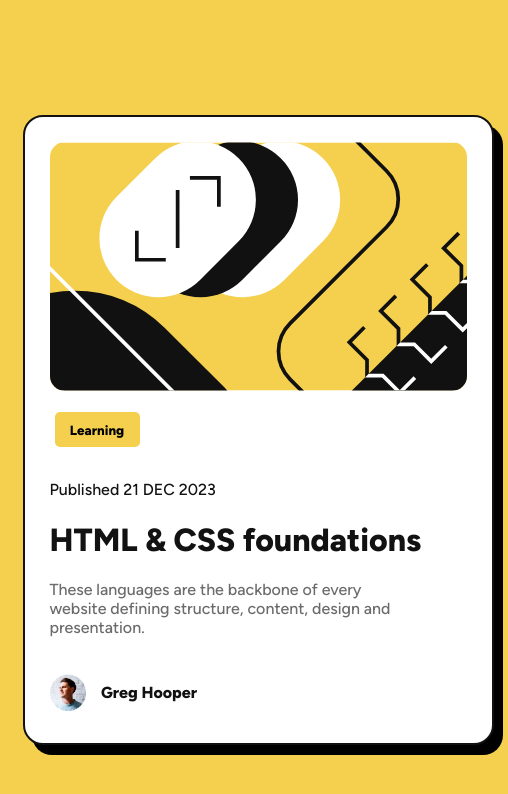
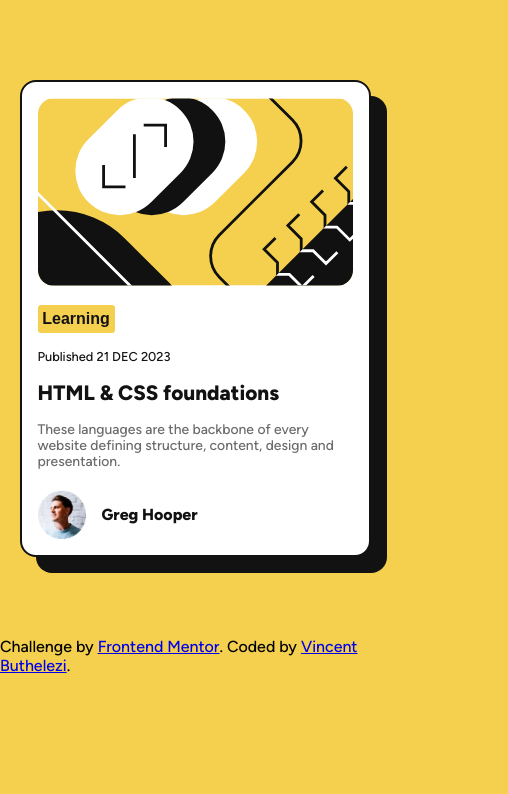
Before and after one commit to madalav549/Blog-preview-card, a plain HTML site: page index.html in a window 390 px wide. Shown: the whole page, 508 px wide, since content can reach past the window. Drawn offline with Linux system fonts and the light colour scheme.

Commit message:
Refactor(CSS): use CSS variable, rem units, and responsive layout

```diff
--- a/index.html
+++ b/index.html
@@ -9,22 +9,19 @@
 </head>
 <body>
   <div class="main-container">
-    <img src="assets/images/illustration-article.svg" class="image-a"><br>
+    <img src="assets/images/illustration-article.svg" class="main-image" alt="article-image"><br>
     <button>Learning</button>
-    <p class="a">Published 21 DEC 2023</p>
+    <p class="date">Published 21 DEC 2023</p>
     <h1>HTML & CSS foundations</h1>
-    <p class="b">These languages are the backbone of every website defining structure, content, design and presentation.</p>
+    <p class="content">These languages are the backbone of every website defining structure, content, design and presentation.</p>
     <div class="profile">
-      <img src="assets/images/image-avatar.webp" class="profile-image">
+      <img src="assets/images/image-avatar.webp" class="profile-image" alt="profile image">
       <p>Greg Hooper</p>
     </div>
-    <!--<div class="attribution">
-      <p>Challenge by <a href="https://www.frontendmentor.io?ref=challenge" target="_blank">Frontend Mentor</a>.Coded by <a href="#">Vincent Buthelezi</a>.</p>
-    </div>-->
   </div>
-  <!--<div class="attribution">
+  <div class="attribution">
   <p>Challenge by <a href="https://www.frontendmentor.io?ref=challenge" target="_blank">Frontend Mentor</a>.
   Coded by <a href="#">Vincent Buthelezi</a>.</p>
-  </div>-->
+  </div>
 </body>
 </html>
--- a/styles.css
+++ b/styles.css
@@ -1,3 +1,5 @@
+/*Setup*/
+
 @font-face{
   font-family: 'Figtree';
   src: url('./assets/fonts/Figtree-VariableFont_wght.ttf') format('truetype');
@@ -5,79 +7,129 @@
   font-style: normal;
   font-display: swap;
 }
-body{
-  background-color: hsl(47, 88%, 63%);
-  display: flex;
-  height: 100vh;
-  justify-content: center;
-  align-items: center;
-  font-family: 'Figtree'
+
+:root{
+  --yellow: hsl(47, 88%, 63%);
+  --white: hsl(0, 0%, 100%);
+  --Gray-500: hsl(0, 0%, 42%);
+  --Gray-950: hsl(0, 0%, 7%);
+  --font-family: Figtree;
+  --font-weight-1: 500;
+  --font-weight-2: 800;
 }
-p{
+
+*,
+*::before,
+*::after{
+    box-sizing: border-box;
+    margin: 0;
+    padding: 0;
+    border: none;
+}
+
+html{
   font-size: 16px;
 }
+
+/*Mobile design*/
+
+body{
+  display: flex;
+  flex-direction: column;
+  gap: 5rem;
+  background-color: var(--yellow);
+  align-items: center;
+  padding-top: 5rem;
+  font-family: var(--font-family);
+}
+
 .main-container{
-  background-color: hsl(0, 0%, 100%);
-  border-radius: 20px;
-  border: 2px hsl(0, 0%, 7%) solid;
-  padding: 25px;
-  box-shadow: 9px 10px;
-  width: 417px;
+  background-color: var(--white);
+  width: 90%;
+  border: 2px solid var(--Gray-950);
+  border-radius: 1rem;
+  display: flex;
+  flex-direction: column;
+  padding: 1rem;
+  box-shadow: 1rem 1rem 0 0 var(--Gray-950);
 }
-.image-a{
+
+.main-image{
   width: 100%;
-  border-radius: 15px;
+  border-radius: 1rem;
 }
+
 button{
-  background-color: hsl(47, 88%, 63%);
-  margin: 17px 5px;
-  border: none;
-  border-radius: 5px;
-  height: 35px;
-  width: 85px;
-  font-weight: 800;
-  font-family: 'Figtree';
+  background-color: var(--yellow);
+  color: var(--Gray-950);
+  font-weight: var(--font-weight-2);
+  width: fit-content;
+  font-size: 1rem;
+  padding: 0.3rem;
+  border-radius: 0.2rem;
 }
+
+.date{
+  font-size: 0.8rem;
+  color: var(--Gray-950);
+  font-weight: var(--font-weight-1);
+  margin-top: 1rem;
+}
+
 h1{
-  font-family: 'Figtree';
-  color: hsl(0, 0%, 7%);
-  font-weight: 800;
+  font-size: 1.3rem;
+  width: 100%;
+  font-weight: var(--font-weight-2);
+  color: var(--Gray-950);
+  margin-top: 1rem;
+  margin-bottom: 1rem;
 }
-h1:hover{
-  color: hsl(47, 88%, 63%);
-  cursor: pointer;
+
+.content{
+  color: var(--Gray-500);
+  font-weight: var(--font-weight-1);
+  width: 100%;
+  font-size: 0.87rem;
+  margin-bottom: 1.3rem;
 }
-.main-container .a {
-  font-weight: 500;
-  color: hsl(0, 0%, 7%);
-}
-.main-container .b{
-  font-weight: 500;
-  color: hsl(0, 0%, 42%);
-  margin-right: 76px;
 
-}
 .profile{
   display: flex;
+  flex-direction: row;
   align-items: center;
-  justify-content: flex-start;
-  gap: 15px;
-  margin-top: 30px;
+  gap: 1rem;
 }
+
 .profile-image{
-  height: 37px;
+  width: 3rem;
 }
+
 .profile p{
-  font-weight: 800;
-  color: hsl(0, 0%, 7%);
+  color: var(--Gray-950);
+  font-weight: var(--font-weight-2);
+  font-size: 1rem;
 }
-/*mobile design*/
-@media screen and (min-width: 320px) and  (max-width: 500px){
-  body{
-    width: 500px;
+
+/*Desktop design*/
+
+@media screen and (min-width: 768px){
+  .main-container{
+    width: 30%;
   }
-  /*This was for testing
-  button{
-    background-color: red;
-  }*/
+
+  .date{
+    font-size: 1rem;
+  }
+
+  h1{
+    font-size: 1.7rem;
+  }
+
+  .content{
+    font-size: 1rem;
+  }
+
+  .profile-image{
+    width: 2.5rem;
+  }
 }
```
